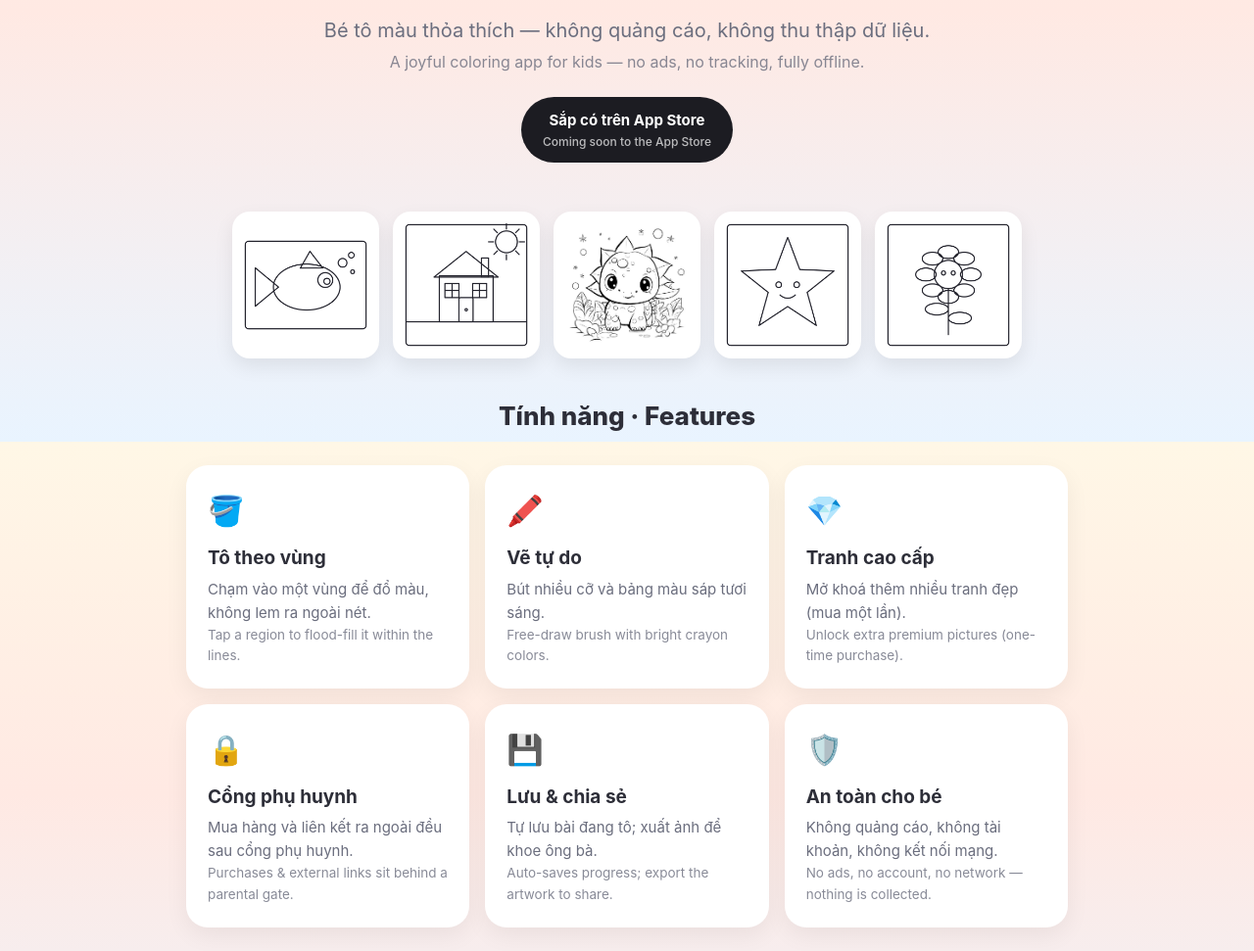
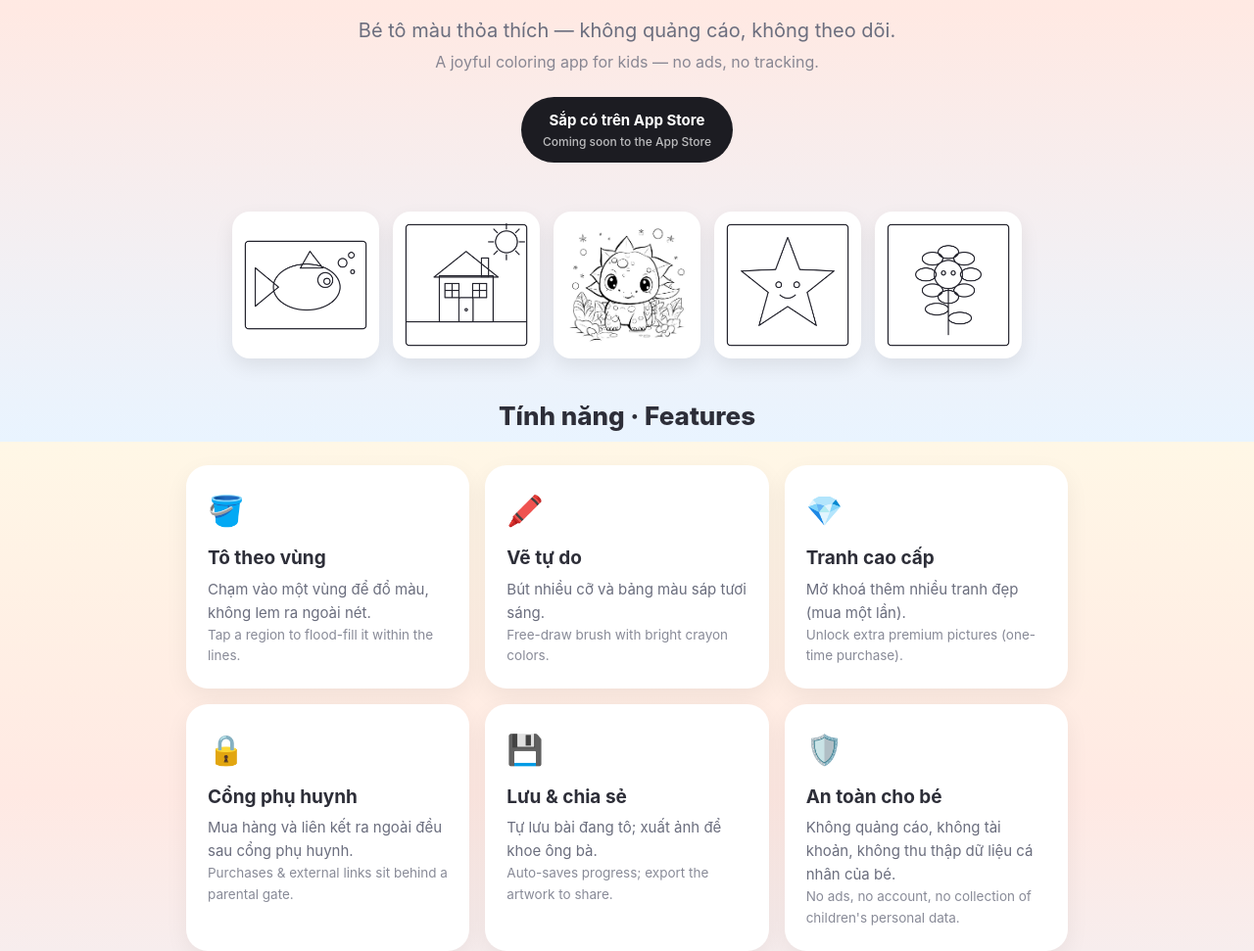
Before and after one commit to hoanggiakhoa94/babypaint-landing, a plain HTML site: page index.html in a window 1280 px wide. Shown: the part 349-1320 px from the top of the page at 98% size. Drawn offline with Linux system fonts and the light colour scheme.

Commit message:
Fix inaccurate "no network / fully offline" claims on home page
The app now makes a network call (Firebase Remote Config), so the landing must
not claim "fully offline / no network / nothing collected". Scope to no ads,
no tracking, no collection of children's personal data (VI + EN both updated).

Co-Authored-By: Claude Opus 4.8 <noreply@anthropic.com>

```diff
--- a/index.html
+++ b/index.html
@@ -4,7 +4,7 @@
   <meta charset="utf-8" />
   <meta name="viewport" content="width=device-width, initial-scale=1" />
   <title>BabyPaint — Ứng dụng tô màu cho bé</title>
-  <meta name="description" content="BabyPaint — ứng dụng tô màu cho trẻ em. Tô theo vùng, vẽ tự do, không quảng cáo, không thu thập dữ liệu. A coloring app for kids: no ads, no tracking, fully offline." />
+  <meta name="description" content="BabyPaint — ứng dụng tô màu cho trẻ em. Tô theo vùng, vẽ tự do, không quảng cáo, không theo dõi. A coloring app for kids: no ads, no tracking." />
   <link rel="icon" href="assets/icon.png" />
   <link rel="stylesheet" href="styles.css" />
 </head>
@@ -22,8 +22,8 @@
     <img class="icon" src="assets/icon.png" alt="BabyPaint icon" />
     <h1>BabyPaint 🎨</h1>
     <p class="tagline">
-      Bé tô màu thỏa thích — không quảng cáo, không thu thập dữ liệu.
-      <span class="en">A joyful coloring app for kids — no ads, no tracking, fully offline.</span>
+      Bé tô màu thỏa thích — không quảng cáo, không theo dõi.
+      <span class="en">A joyful coloring app for kids — no ads, no tracking.</span>
     </p>
     <div class="badge">Sắp có trên App Store<span class="sub">Coming soon to the App Store</span></div>
   </header>
@@ -72,8 +72,8 @@
       <div class="card">
         <div class="emoji">🛡️</div>
         <h3>An toàn cho bé</h3>
-        <p>Không quảng cáo, không tài khoản, không kết nối mạng.
-          <span class="en">No ads, no account, no network — nothing is collected.</span></p>
+        <p>Không quảng cáo, không tài khoản, không thu thập dữ liệu cá nhân của bé.
+          <span class="en">No ads, no account, no collection of children's personal data.</span></p>
       </div>
     </section>
   </main>
```
